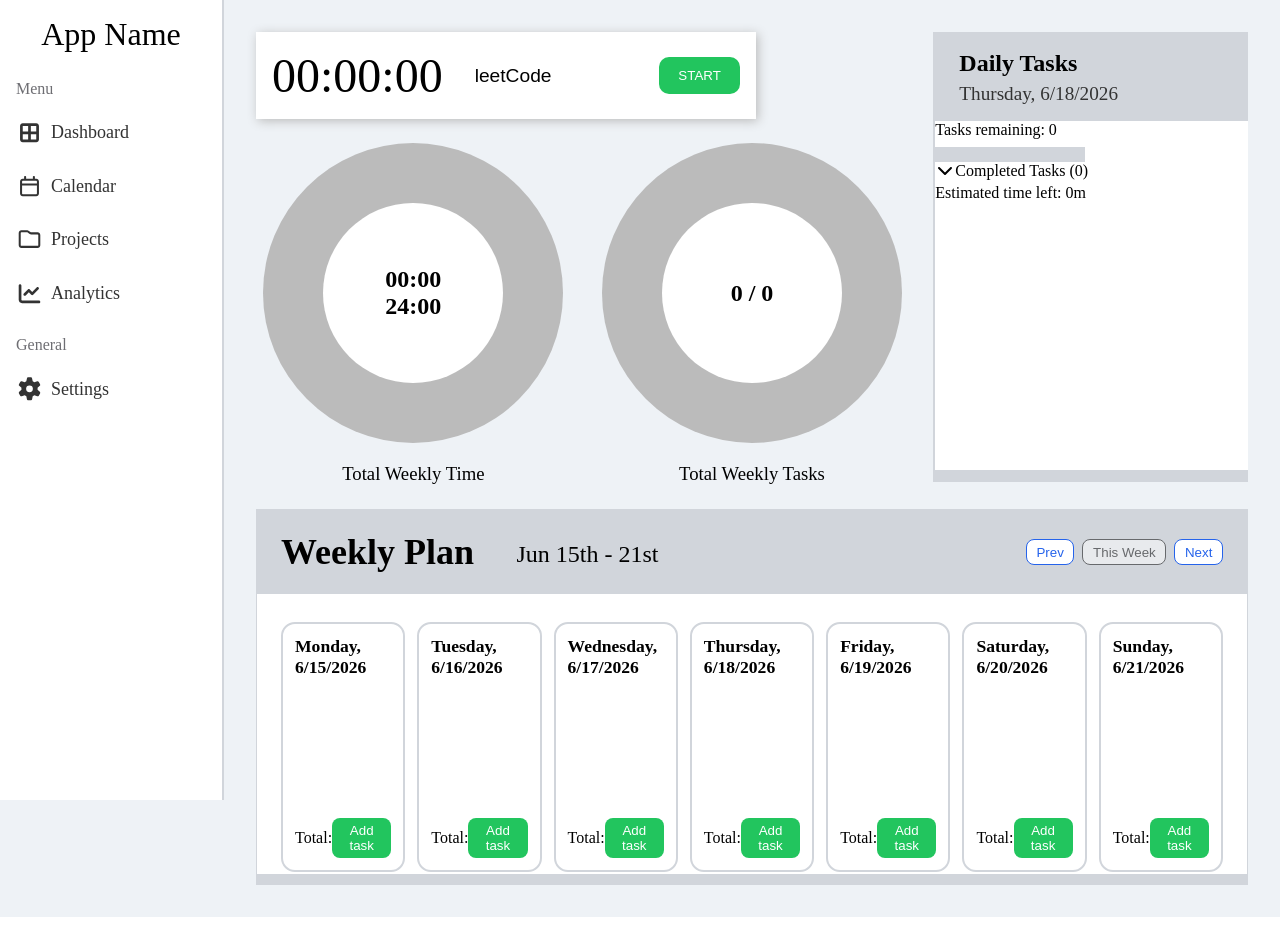
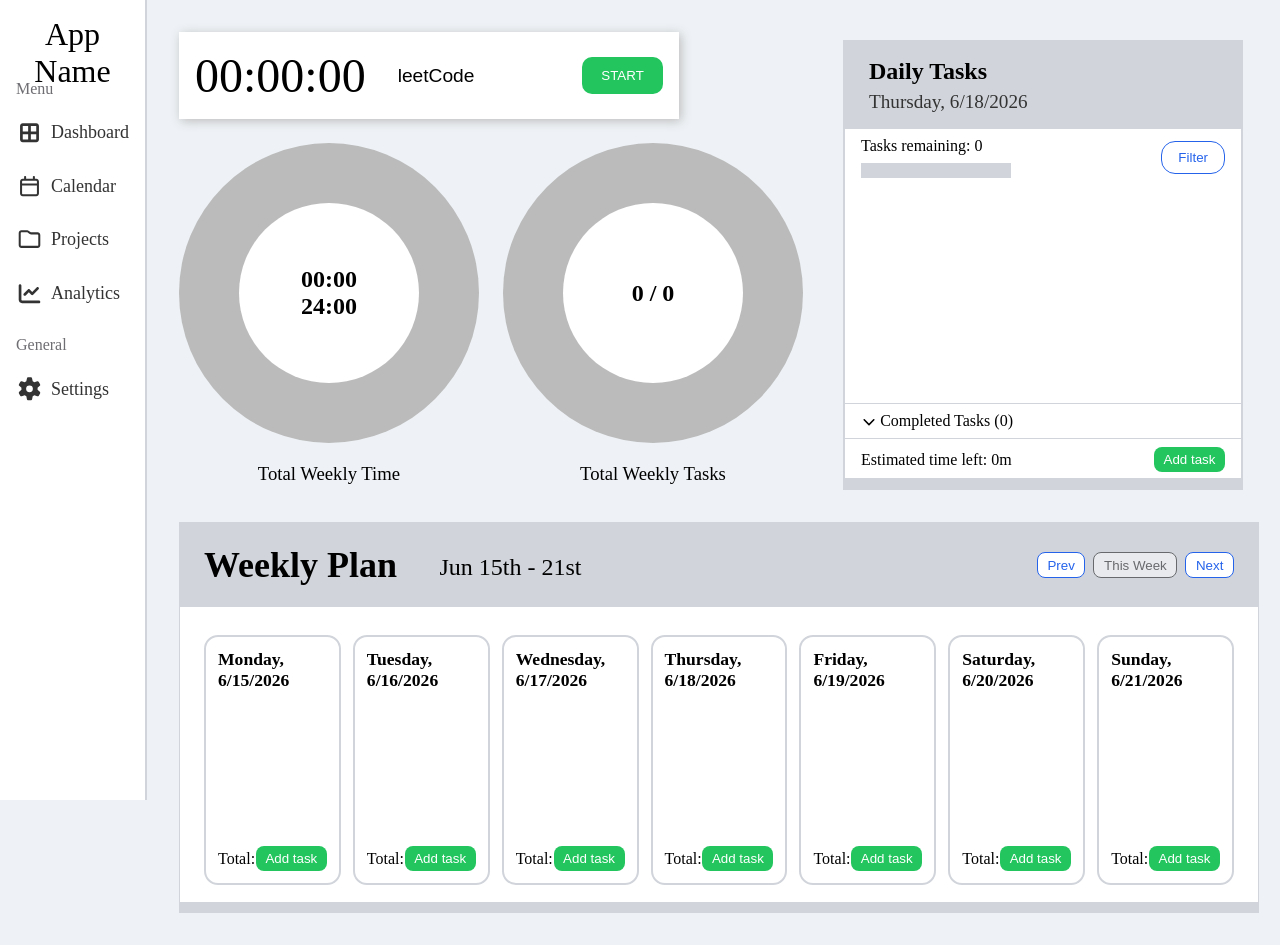
Before and after one commit to jacobespinosa/productivity-dashboard, a React (Vite) app: page / in a window 1280 px wide. Before the commit the page ends 917 px from the top, so only its background shows below. Built offline with nearby package versions, Linux system fonts and the light colour scheme.

Commit message:
Finished the basic TodayTaskList component

```diff
--- a/src/components/TodayTaskList.css
+++ b/src/components/TodayTaskList.css
@@ -1,10 +1,18 @@
 .today-task-container {
+    display: flex;
+    flex-direction: column;
     width: 400px;
     height: 450px;
     border: 2px solid var(--border);
     margin-left: auto;
     box-shadow: inset 0 -10px 0 var(--border);
     background-color: var(--surface);
+}
+
+.today-task-container input[type="checkbox"] {
+    width: 16px;
+    height: 16px;
+    flex-shrink: 0;
 }
 
 .today-task-heading {
@@ -15,9 +23,16 @@
     background-color: var(--border);
 }
 
+.today-task-date {
+    color: var(--text-primary);
+    font-size: 1.2rem;
+}
+
 .today-task-subheading {
     display: flex;
     justify-content: space-between;
+    align-items: center;
+    padding: 0.5rem 1rem;
 }
 
 .tasks-remaining-container {
@@ -26,9 +41,17 @@
     gap: 0.5rem;
 }
 
-.today-task-date {
-    color: var(--text-primary);
-    font-size: 1.2rem;
+.today-tasks-filter-btn {
+    padding: 0.5rem 1rem;
+    border: 1px solid var(--blue);
+    border-radius: 14px;
+    color: var(--blue);
+    background-color: var(--surface);
+}
+
+.today-tasks-filter-btn:hover {
+    color: var(--surface);
+    background-color: var(--blue);
 }
 
 .task-list-progress-bar {
@@ -38,17 +61,44 @@
     background: linear-gradient(to right, var(--blue) var(--progress), var(--border) 0);
 }
 
+.task-body {
+    display: flex;
+    flex-direction: column;
+    flex: 1;
+    min-height: 0;
+}
+
+.today-list-item,
+.completed-list-item {
+    display: grid;
+    grid-template-columns: auto 1fr auto auto;
+    align-items: center;
+    gap: 0.5rem;
+}
+
 .today-task-list {
+    display: flex;
+    flex-direction: column;
+    padding: 0.5rem 1rem;
+    flex: 1;
+    min-height: 0;
+}
+
+.today-task-list-scroll {
+    flex: 1;
+    min-height: 0;
     overflow-y: auto;
+    padding-right: 0.5rem;
 }
 
 .today-list-item {
-    display: flex;
-    align-items: center;
-    gap: 0.5rem;
     padding: 0.3rem;
     cursor: pointer;
     transition: background-color 0.2s ease;
+}
+
+.today-list-item .task-text {
+    min-width: 0;
 }
 
 .today-list-item.overdue {
@@ -79,16 +129,13 @@
 }
 
 .task-list-project-name {
+    display: inline-flex;
+    font-size: 0.8rem;
+    align-items: center;
     color: var(--text-secondary);
-}
-
-.project-start-btn {
-    border: none;
-    background-color: transparent;
-    font-size: .8rem;
-    color: var(--shadow);
-    transition: color 0.2s ease;
-    cursor: pointer;
+    background: var(--background);
+    padding: 0.15rem 0.45rem;
+    border-radius: 999px;
 }
 
 .today-list-item:hover {
@@ -96,9 +143,31 @@
 }
 
 .completed-list-item {
+    font-size: 0.9rem;
+    color: var(--text-secondary);
+    opacity: 0.85;
+}
+
+.completed-tasks-list {
+    flex-shrink: 0;
+    padding: 0.5rem 1rem;
+}
+
+.completed-tasks-list.open {
     display: flex;
-    align-items: center;
-    gap: 0.5rem;
+    flex-direction: column;
+    flex: 1;
+    min-height: 0;
+}
+
+.completed-tasks-scroll {
+    flex: 1;
+    min-height: 0;
+    overflow-y: auto;
+    padding-right: 0.5rem;
+}
+
+.completed-list-item {
     padding: 0.3rem;
     transition: background-color 0.2s ease;
     color: var(--text-secondary);
@@ -111,6 +180,7 @@
 .completed-list-item .task-text {
     text-decoration: line-through;
     pointer-events: none;
+    min-width: 0;
 }
 
 .completed-list-item .start-project-container {
@@ -118,15 +188,51 @@
 }
 
 .completed-tasks-dropdown-btn {
+    display: flex;
+    gap: 0.2rem;
+    align-items: center;
     border: none;
     background: transparent;
     font-family: inherit;
     font-size: inherit;
 }
 
+.completed-tasks-list.open .completed-tasks-dropdown-btn {
+    margin-bottom: 0.5rem;
+}
+
+.chevron {
+    font-size: 0.8rem;
+}
+
 .today-task-list-footing {
+    padding: 0.5rem 1rem;
+    margin-bottom: 0.5rem;
     margin-top: auto;
     display: flex;
     align-items: center;
     justify-content: space-between;
 }
+
+.task-list-divider {
+    width: 100%;
+    height: 1px;
+    border: none;
+    background-color: var(--border);
+}
+
+.project-start-btn,
+.task-body .delete-btn {
+    width: 26px;
+    height: 26px;
+    border: none;
+    border-radius: 50%;
+    background: transparent;
+    color: var(--text-secondary);
+    cursor: pointer;
+}
+
+.project-start-btn:hover,
+.task-body .delete-btn:hover {
+    color: var(--text-primary);
+}
--- a/src/components/TodayTaskList.jsx
+++ b/src/components/TodayTaskList.jsx
@@ -58,8 +58,12 @@
                     Filter
                 </button>
             </div>
-            <ul className="today-task-list">
-                {activeTasks.map(task => (
+            <div className="task-body">
+                <div className="today-task-list">
+                    <ul className="today-task-list-scroll">
+                        {activeTasks.map(task =>  {
+                            const project = projects.find(p => p.id === task.projectId);
+                            return (
                             <li
                                 key={task.id}
                                 className={`today-list-item ${getDueStatus(task)}`}
@@ -83,10 +87,12 @@
                                     )}
                                 </span>
                                 <div className="start-project-container">
+                                    {project &&
                                         <span
                                             className="task-list-project-name">
-                                {projects.find(p => p.id === task.projectId)?.name}
+                                            {project?.name}
                                         </span>
+                                    }
                                     <button
                                         type="button"
                                         className="project-start-btn"
@@ -104,9 +110,11 @@
                                     <FontAwesomeIcon icon={faTrashCan} />
                                 </button>
                             </li>
-                ))}
+                        )})}
                     </ul>
-            <div className="completed-tasks-list">
+                </div>
+                <hr className="task-list-divider"></hr>
+                <div className={`completed-tasks-list ${isCompletedTasksOpen? "open" : ""}`}>
                     <button
                         type="button"
                         className="completed-tasks-dropdown-btn"
@@ -116,8 +124,10 @@
                             faChevronUp : faChevronDown} className="chevron" />
                         Completed Tasks ({numOfTasksDone})
                     </button>
-                <ul>
-                    {isCompletedTasksOpen && completedTasks.map(task =>  (
+                    <ul className="completed-tasks-scroll">
+                        {isCompletedTasksOpen && completedTasks.map(task => {
+                            const project = projects.find(p => p.id === task.projectId);
+                            return (
                             <li key={task.id} className="completed-list-item">
                                 <input
                                     type="checkbox"
@@ -137,10 +147,12 @@
                                     )}
                                 </span>
                                 <div className="start-project-container">
+                                    {project &&
                                         <span
                                             className="task-list-project-name">
-                                    {projects.find(p => p.id === task.projectId)?.name}
+                                            {project?.name}
                                         </span>
+                                    }
                                 </div>
 
                                 <button
@@ -151,9 +163,12 @@
                                     <FontAwesomeIcon icon={faTrashCan} />
                                 </button>
                             </li>
-                    ))}
+                        )})}
                     </ul>
                 </div>
+
+            </div>
+            <hr className="task-list-divider"></hr>
             <div className="today-task-list-footing">
                 <div className="estimated-time-remaining">
                     <p>Estimated time left: {estimatedTimeLeft !== 0
```
Also changed, not shown: notes.txt. Lines whose indentation alone changed are shown as unchanged.
